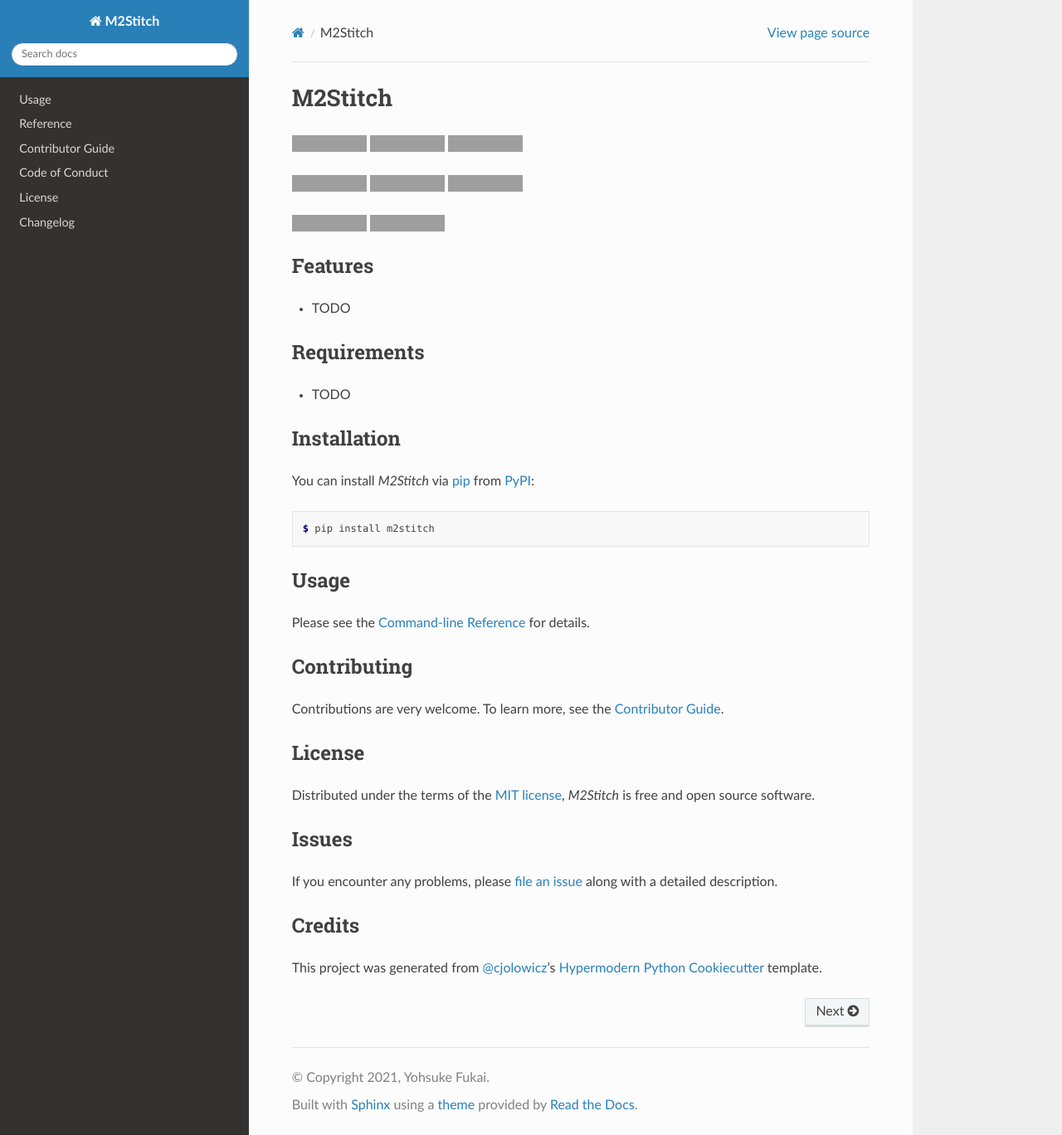
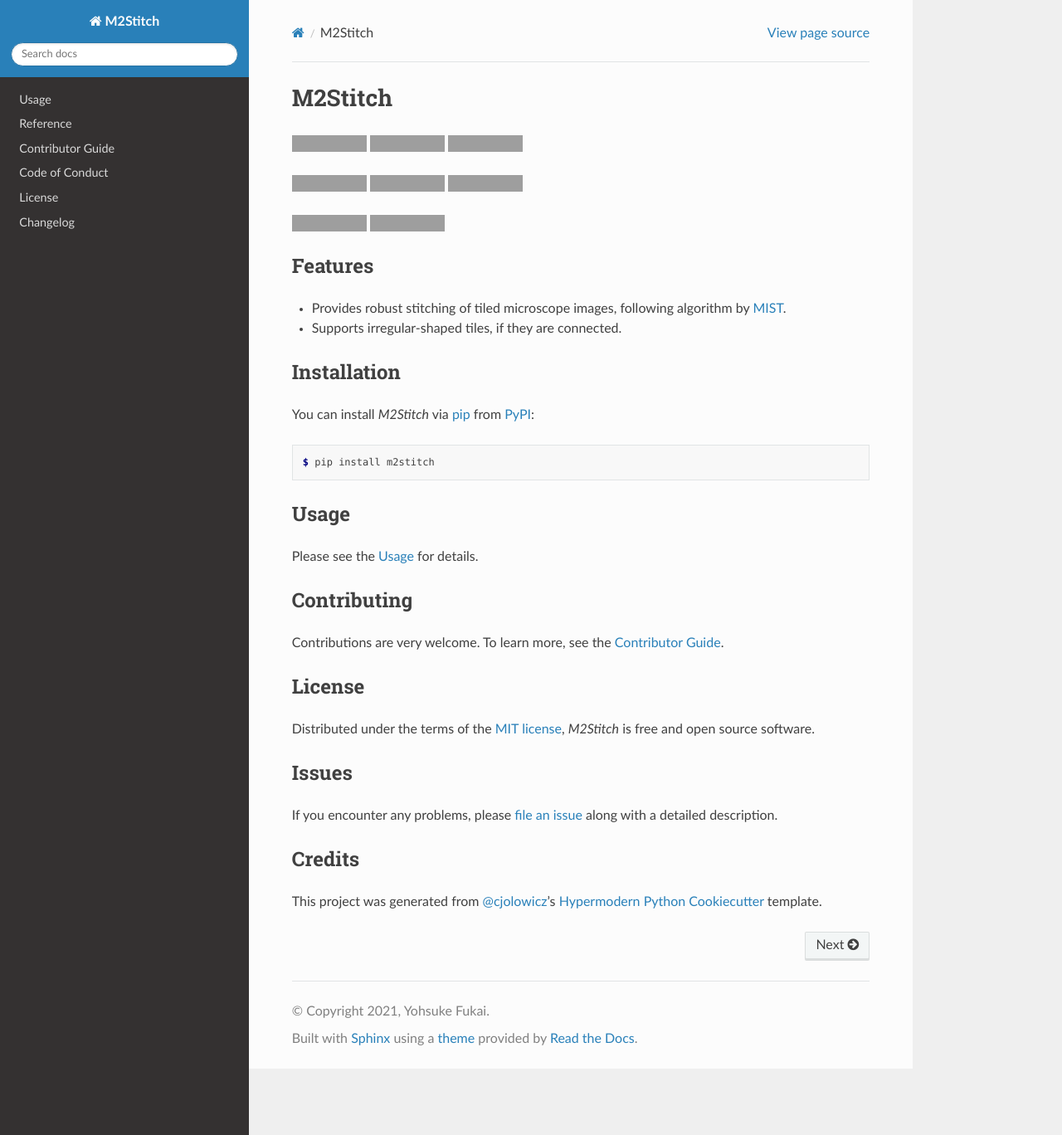
Before and after one commit to yfukai/m2stitch, a Sphinx documentation site: the page built from docs/index.rst, in a window 1280 px wide and 1368 px high. Shown: the whole window at 83% size. Built offline with Sphinx 7.4.7 and the Read the Docs theme 2.0.0, drawn with Linux system fonts in a browser that asks for light colours; grey boxes are pictures that could not be loaded.

Commit message:
updated docs

```diff
--- a/README.rst
+++ b/README.rst
@@ -36,14 +36,8 @@
 Features
 --------
 
-* TODO
-
-
-Requirements
-------------
-
-* TODO
-
+- Provides robust stitching of tiled microscope images, following algorithm by MIST_.
+- Supports irregular-shaped tiles, if they are connected.
 
 Installation
 ------------
@@ -58,7 +52,7 @@
 Usage
 -----
 
-Please see the `Command-line Reference <Usage_>`_ for details.
+Please see the Usage_ for details.
 
 
 Contributing
@@ -87,6 +81,7 @@
 
 This project was generated from `@cjolowicz`_'s `Hypermodern Python Cookiecutter`_ template.
 
+.. _MIST: https://pages.nist.gov/MIST
 .. _@cjolowicz: https://github.com/cjolowicz
 .. _Cookiecutter: https://github.com/audreyr/cookiecutter
 .. _MIT license: https://opensource.org/licenses/MIT
--- a/docs/usage.rst
+++ b/docs/usage.rst
@@ -1,9 +1,11 @@
 Usage
 =====
 
+Example usage: reading images and stitch
+
 .. literalinclude:: ../examples/stitching_example.py
    :language: python
-   :linenos:
+   :emphasize-lines: 24
 
 ..
    .. click:: m2stitch.__main__:main
```
Also changed, not shown: 2 other files.
